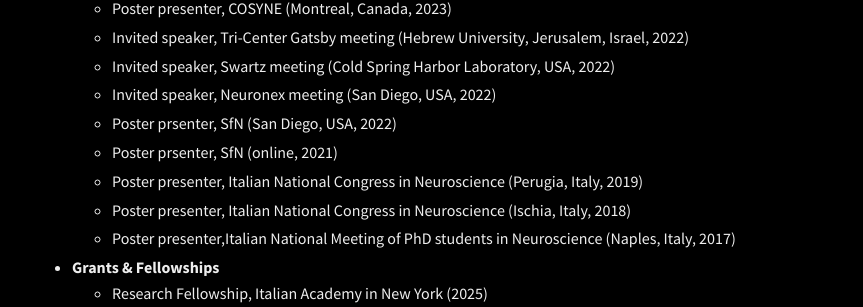
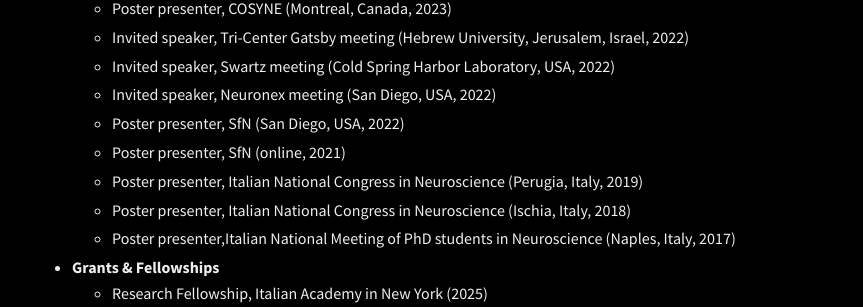
Before and after one commit to ValeriaFascianelli/valeriafascianelli.github.io, a Jekyll site: the page built from cv-and-publications.md, in a window 1280 px wide and 900 px high, scrolled down 967 px. Shown: the part 147-454 px from the top of the window, without its empty margins (208-1071 px from the left). Built offline with Jekyll 4.4.1, drawn with Linux system fonts in a browser that asks for light colours.

Commit message:
cv update

```diff
--- a/cv-and-publications.md
+++ b/cv-and-publications.md
@@ -41,8 +41,8 @@
   - Invited speaker, Tri-Center Gatsby meeting (Hebrew University, Jerusalem, Israel, 2022)
   - Invited speaker, Swartz meeting (Cold Spring Harbor Laboratory, USA, 2022)
   - Invited speaker, Neuronex meeting (San Diego, USA, 2022)
-  - Poster prsenter, SfN (San Diego, USA, 2022)
-  - Poster prsenter, SfN (online, 2021)
+  - Poster presenter, SfN (San Diego, USA, 2022)
+  - Poster presenter, SfN (online, 2021)
   - Poster presenter, Italian National Congress in Neuroscience (Perugia, Italy, 2019)
   - Poster presenter, Italian National Congress in Neuroscience (Ischia, Italy, 2018)
   - Poster presenter,Italian National Meeting of PhD students in Neuroscience (Naples, Italy, 2017)
```
